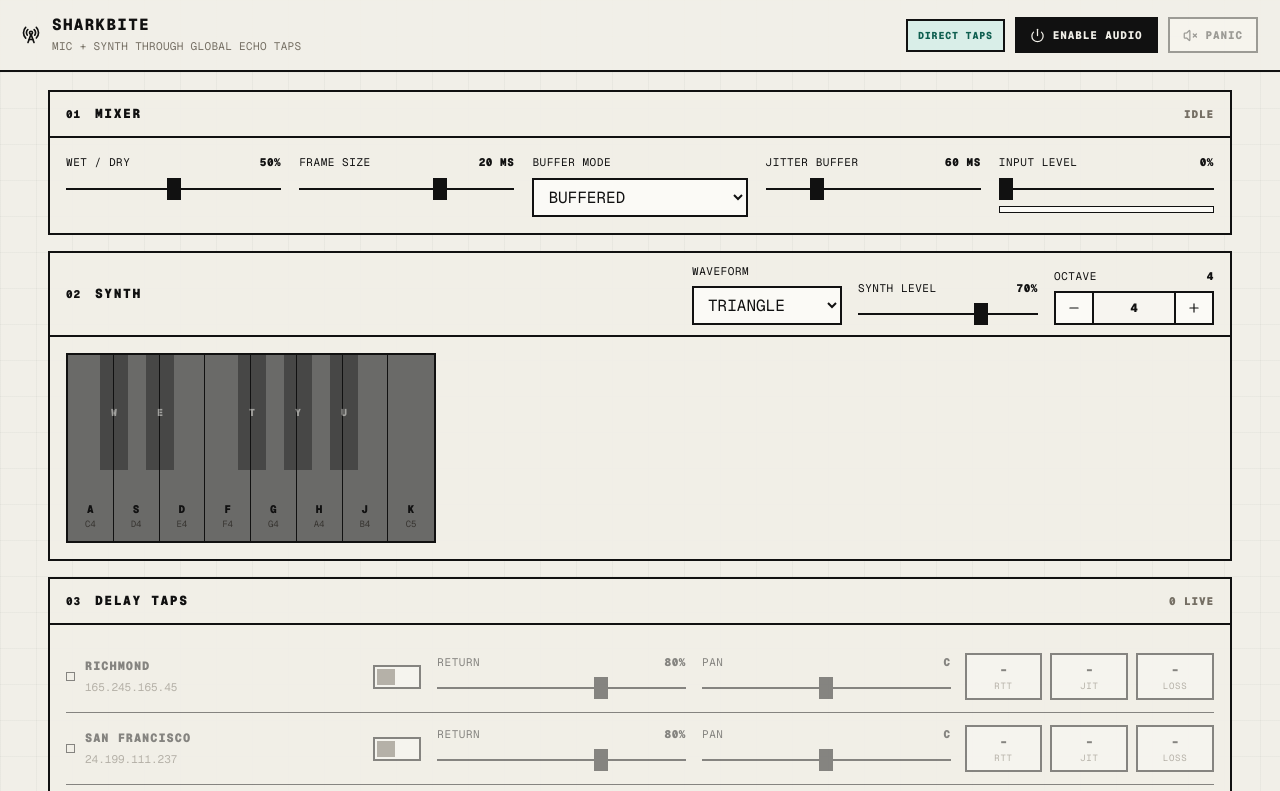
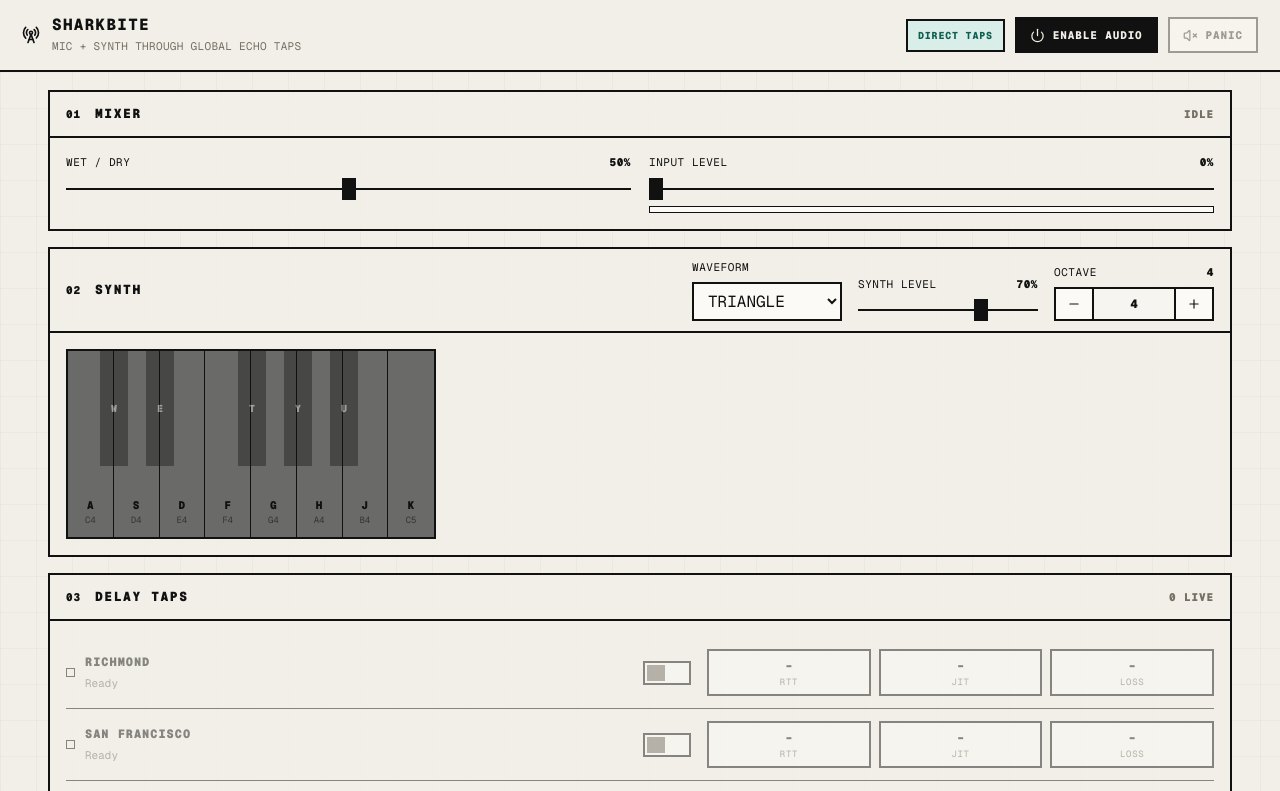
Before and after one commit to eastmountaincode/sharkbite-next, a Next.js app: page / in a window 1280 px wide. Shown: the top 791 px of the page. Built offline with nearby package versions, Linux system fonts and the light colour scheme.

Commit message:
Hide advanced Sharkbite pedal controls

```diff
--- a/src/components/sharkbite/sharkbite-app.tsx
+++ b/src/components/sharkbite/sharkbite-app.tsx
@@ -2,10 +2,10 @@
 
 import { Minus, Plus, Power, RadioTower, VolumeX } from "lucide-react";
 import { useCallback, useEffect, useRef, useState, useSyncExternalStore } from "react";
-import { DEFAULT_TAP_SETTINGS, FRAME_SIZES_MS, TAPS, type FrameSizeMs, type TapId } from "@/config/taps";
+import { DEFAULT_TAP_SETTINGS, TAPS, type FrameSizeMs, type TapId } from "@/config/taps";
 import { AudioEngine } from "@/lib/audio/audio-engine";
 import { describeConnectionMode } from "@/lib/audio/connection-url";
-import type { BufferMode, EngineStatus, TapMetricsMap, TapSettings, TapSettingsMap } from "@/lib/audio/types";
+import type { BufferMode, EngineStatus, TapMetricsMap, TapSettingsMap } from "@/lib/audio/types";
 import { RangeControl, SelectControl } from "./control";
 import { ModulePanel } from "./module-panel";
 import { SynthKeyboard } from "./synth-keyboard";
@@ -21,6 +21,9 @@ const INITIAL_STATUS: EngineStatus = {
 const MIN_OCTAVE = 2;
 const MAX_OCTAVE = 6;
 const MASTER_WET_LEVEL = 1;
+const FRAME_SIZE_MS: FrameSizeMs = 20;
+const BUFFER_MODE: BufferMode = "buffered";
+const JITTER_BUFFER_MS = 50;
 
 function subscribeToConnectionMode() {
   return () => {};
@@ -67,9 +70,6 @@ export function SharkbiteApp() {
   const [vu, setVu] = useState(0);
 
   const [wetDry, setWetDryState] = useState(50);
-  const [frameSize, setFrameSizeState] = useState<FrameSizeMs>(20);
-  const [bufferMode, setBufferModeState] = useState<BufferMode>("buffered");
-  const [jitterBuffer, setJitterBufferState] = useState(60);
   const [inputLevel, setInputLevelState] = useState(0);
   const [waveform, setWaveformState] = useState<OscillatorType>("triangle");
   const [synthLevel, setSynthLevelState] = useState(70);
@@ -114,37 +114,20 @@ export function SharkbiteApp() {
   const startAudio = useCallback(async () => {
     const engine = getEngine();
     await engine.start({
-      bufferMode,
-      frameMs: frameSize,
+      bufferMode: BUFFER_MODE,
+      frameMs: FRAME_SIZE_MS,
       inputLevel: inputLevel / 100,
-      jitterBufferMs: jitterBuffer,
+      jitterBufferMs: JITTER_BUFFER_MS,
       masterWet: MASTER_WET_LEVEL,
       synthLevel: synthLevel / 100,
       wetDry: wetDry / 100,
     });
     engine.setSynth(waveform, synthLevel / 100);
-  }, [bufferMode, frameSize, getEngine, inputLevel, jitterBuffer, synthLevel, waveform, wetDry]);
+  }, [getEngine, inputLevel, synthLevel, waveform, wetDry]);
 
   const updateWetDry = (value: number) => {
     setWetDryState(value);
     getEngine().setWetDry(value / 100, MASTER_WET_LEVEL);
-  };
-
-  const updateFrameSize = (index: number) => {
-    const next = FRAME_SIZES_MS[index] ?? 20;
-    setFrameSizeState(next);
-    getEngine().setFrameMs(next);
-  };
-
-  const updateBufferMode = (value: string) => {
-    const next = value as BufferMode;
-    setBufferModeState(next);
-    getEngine().setBuffering(next, jitterBuffer);
-  };
-
-  const updateJitterBuffer = (value: number) => {
-    setJitterBufferState(value);
-    getEngine().setBuffering(bufferMode, value);
   };
 
   const updateInputLevel = (value: number) => {
@@ -165,15 +148,6 @@ export function SharkbiteApp() {
 
   const nudgeOctave = (direction: -1 | 1) => {
     setOctaveState((current) => Math.min(MAX_OCTAVE, Math.max(MIN_OCTAVE, current + direction)));
-  };
-
-  const updateTap = (id: TapId, next: TapSettings) => {
-    setTapSettings((current) => ({ ...current, [id]: next }));
-    getEngine().setTapSettings(id, {
-      feedback: next.feedback,
-      pan: next.pan,
-      returnLevel: next.returnLevel,
-    });
   };
 
   const toggleTap = (id: TapId, enabled: boolean) => {
@@ -218,7 +192,6 @@ export function SharkbiteApp() {
   );
 
   const enabledTapCount = TAPS.filter((tap) => tapSettings[tap.id].enabled).length;
-  const frameIndex = FRAME_SIZES_MS.indexOf(frameSize);
 
   return (
     <main className={styles.shell}>
@@ -248,28 +221,6 @@ export function SharkbiteApp() {
         <ModulePanel number="01" status={status.running ? "Live" : "Idle"} title="Mixer">
           <div className={styles.controlGrid}>
             <RangeControl label="Wet / Dry" max={100} min={0} value={wetDry} valueLabel={`${wetDry}%`} onChange={updateWetDry} />
-            <RangeControl
-              label="Frame Size"
-              max={3}
-              min={0}
-              step={1}
-              value={frameIndex}
-              valueLabel={`${frameSize} ms`}
-              onChange={updateFrameSize}
-            />
-            <SelectControl label="Buffer Mode" value={bufferMode} onChange={updateBufferMode}>
-              <option value="raw">Raw</option>
-              <option value="buffered">Buffered</option>
-            </SelectControl>
-            <RangeControl
-              label="Jitter Buffer"
-              max={200}
-              min={20}
-              step={10}
-              value={jitterBuffer}
-              valueLabel={`${jitterBuffer} ms`}
-              onChange={updateJitterBuffer}
-            />
             <div className={styles.controlWithMeter}>
               <RangeControl
                 label="Input Level"
@@ -344,9 +295,8 @@ export function SharkbiteApp() {
               <TapRow
                 key={tap.id}
                 metrics={tapMetrics[tap.id]}
-                settings={tapSettings[tap.id]}
+                enabled={tapSettings[tap.id].enabled}
                 tap={tap}
-                onSettingsChange={(next) => updateTap(tap.id, next)}
                 onToggle={(enabled) => toggleTap(tap.id, enabled)}
               />
             ))}
--- a/src/components/sharkbite/sharkbite.module.css
+++ b/src/components/sharkbite/sharkbite.module.css
@@ -353,7 +353,7 @@
   border-bottom: 1px solid var(--line);
   display: grid;
   gap: 14px;
-  grid-template-columns: minmax(170px, 1fr) 50px minmax(320px, 1.75fr) minmax(210px, 0.85fr);
+  grid-template-columns: minmax(170px, 1fr) 50px minmax(210px, 0.9fr);
   min-height: 72px;
   opacity: 0.48;
   padding: 12px 0;
@@ -422,12 +422,6 @@
 .switchOn::after {
   background: var(--tap-color);
   left: 24px;
-}
-
-.tapControls {
-  display: grid;
-  gap: 16px;
-  grid-template-columns: repeat(2, minmax(90px, 1fr));
 }
 
 .metricGrid {
@@ -501,10 +495,6 @@
     grid-template-columns: 1fr;
   }
 
-  .tapControls {
-    grid-template-columns: 1fr;
-  }
-
   .metricGrid {
     grid-template-columns: repeat(3, minmax(0, 1fr));
   }
--- a/src/components/sharkbite/tap-row.tsx
+++ b/src/components/sharkbite/tap-row.tsx
@@ -2,16 +2,14 @@
 
 import type { CSSProperties } from "react";
 import type { TapConfig } from "@/config/taps";
-import type { TapMetrics, TapSettings } from "@/lib/audio/types";
-import { RangeControl } from "./control";
+import type { TapMetrics } from "@/lib/audio/types";
 import styles from "./sharkbite.module.css";
 
 type TapRowProps = {
   tap: TapConfig;
   metrics: TapMetrics;
-  settings: TapSettings;
+  enabled: boolean;
   onToggle: (enabled: boolean) => void;
-  onSettingsChange: (settings: TapSettings) => void;
 };
 
 function formatMetric(value: number | null, digits = 0) {
@@ -19,50 +17,32 @@ function formatMetric(value: number | null, digits = 0) {
   return value.toFixed(digits);
 }
 
-function panLabel(value: number) {
-  if (value === 0) return "C";
-  return `${value < 0 ? "L" : "R"}${Math.abs(value)}`;
+function tapStatusLabel(enabled: boolean, connected: boolean) {
+  if (connected) return "Connected";
+  if (enabled) return "Connecting";
+  return "Ready";
 }
 
-export function TapRow({ tap, metrics, settings, onToggle, onSettingsChange }: TapRowProps) {
+export function TapRow({ tap, metrics, enabled, onToggle }: TapRowProps) {
   const style = { "--tap-color": tap.color } as CSSProperties;
 
   return (
-    <article className={`${styles.tapRow} ${settings.enabled ? styles.tapOn : ""}`} style={style}>
+    <article className={`${styles.tapRow} ${enabled ? styles.tapOn : ""}`} style={style}>
       <div className={styles.tapIdentity}>
         <span className={`${styles.tapDot} ${metrics.connected ? styles.tapDotLive : ""}`} />
         <div>
           <h3>{tap.name}</h3>
-          <p>{tap.ip}</p>
+          <p>{tapStatusLabel(enabled, metrics.connected)}</p>
         </div>
       </div>
 
       <button
-        aria-label={`${settings.enabled ? "Disable" : "Enable"} ${tap.name}`}
-        aria-pressed={settings.enabled}
-        className={`${styles.switch} ${settings.enabled ? styles.switchOn : ""}`}
+        aria-label={`${enabled ? "Disable" : "Enable"} ${tap.name}`}
+        aria-pressed={enabled}
+        className={`${styles.switch} ${enabled ? styles.switchOn : ""}`}
         type="button"
-        onClick={() => onToggle(!settings.enabled)}
+        onClick={() => onToggle(!enabled)}
       />
-
-      <div className={styles.tapControls}>
-        <RangeControl
-          label="Return"
-          max={120}
-          min={0}
-          value={Math.round(settings.returnLevel * 100)}
-          valueLabel={`${Math.round(settings.returnLevel * 100)}%`}
-          onChange={(value) => onSettingsChange({ ...settings, returnLevel: value / 100 })}
-        />
-        <RangeControl
-          label="Pan"
-          max={100}
-          min={-100}
-          value={settings.pan}
-          valueLabel={panLabel(settings.pan)}
-          onChange={(value) => onSettingsChange({ ...settings, pan: value })}
-        />
-      </div>
 
       <div className={styles.metricGrid}>
         <div className={styles.metric}>
```
